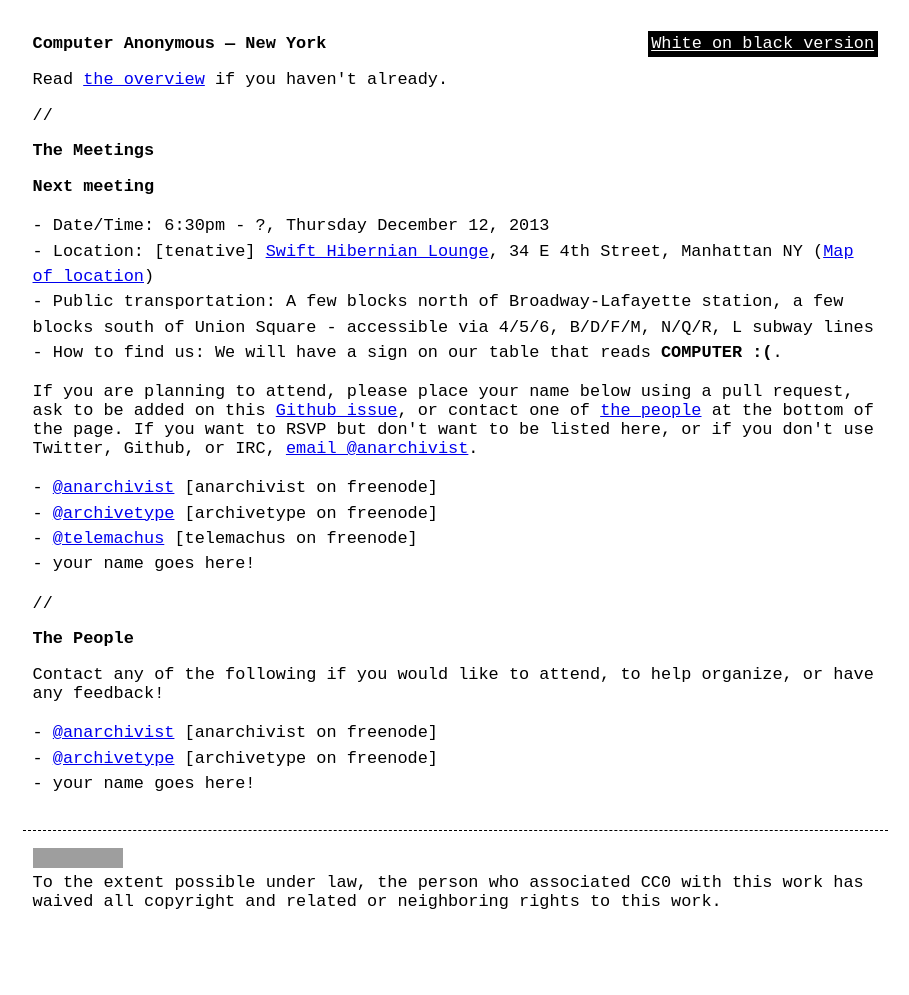
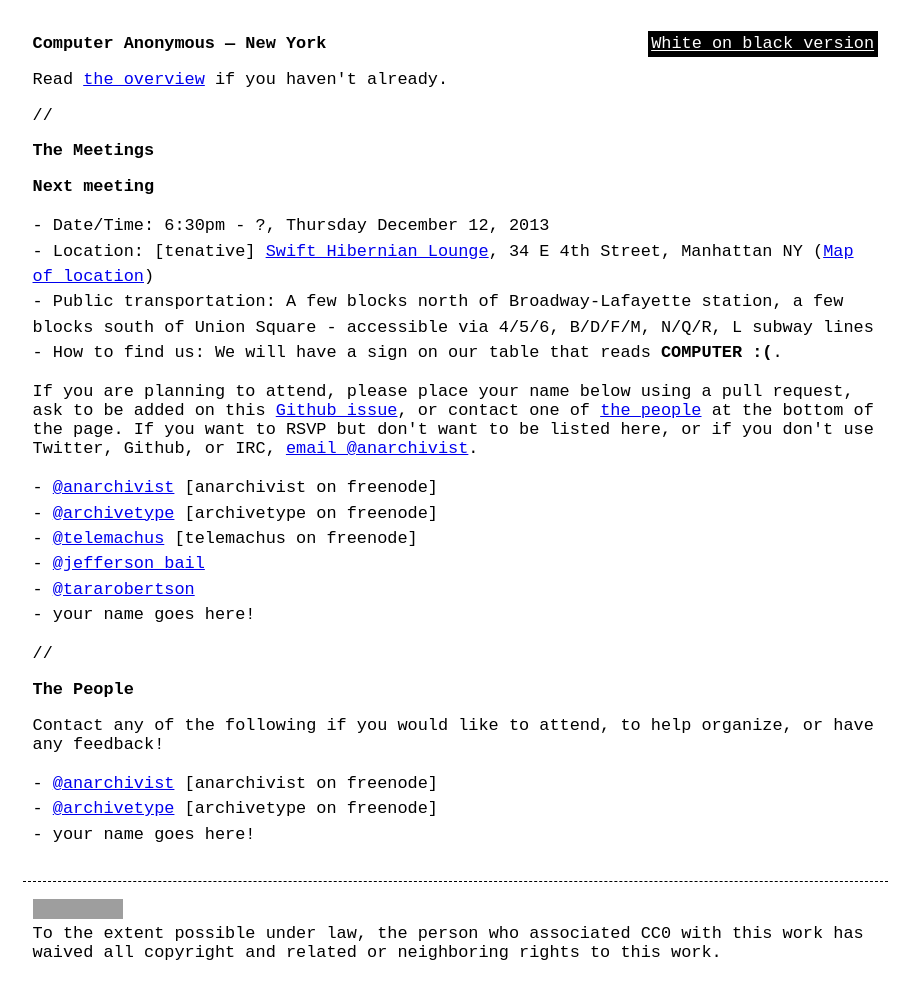
Before and after one commit to computeranonymous/computer, a Jekyll site: the page built from us_newyork.html, in a window 1280 px wide. Shown: the whole page, without its empty margins (185-1094 px from the left). Built offline with Jekyll 4.4.1, drawn with Linux system fonts in a browser that asks for light colours; before the commit the page ends 945 px from its top, so only the background shows below that; grey boxes are pictures that could not be loaded.

Commit message:
[newyork] moar rsvps

```diff
--- a/us_newyork.html
+++ b/us_newyork.html
@@ -25,6 +25,8 @@ title: Computer Anonymous - New York
     <li><a href="https://twitter.com/anarchivist">@anarchivist</a> [anarchivist on freenode]</li>
     <li><a href="https://twitter.com/archivetype">@archivetype</a> [archivetype on freenode]</li>
     <li><a href="https://twitter.com/telemachus">@telemachus</a> [telemachus on freenode]</li>
+    <li><a href="https://twitter.com/jefferson_bail">@jefferson_bail</a></li>
+    <li><a href="https://twitter.com/tararobertson">@tararobertson</a></li>
     <li>your name goes here!</li>
 </ul>
 
```
